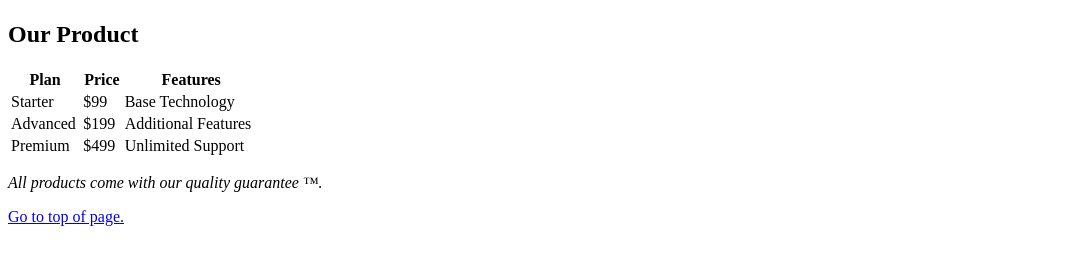
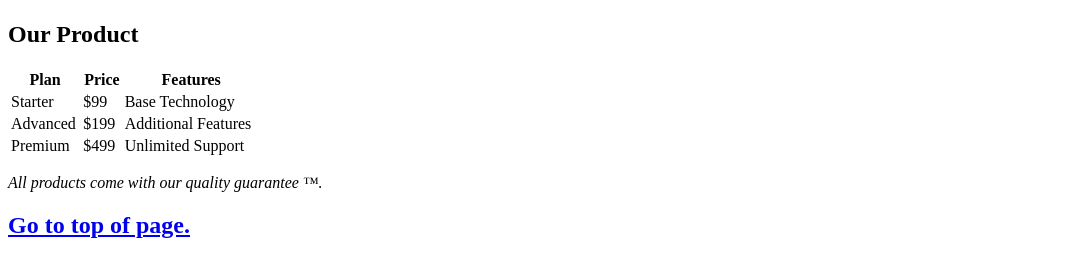
Before and after one commit to titobyte/codeup-web-exercises, a plain HTML site: page welcome.html in a window 1280 px wide. Shown: the part 1281-1540 px from the top of the page, without its empty margins (0-1078 px from the left). Before the commit the page ends 1515 px from the top, so only its background shows below. Drawn offline with Linux system fonts and the light colour scheme.

Commit message:
page up link edit

```diff
--- a/welcome.html
+++ b/welcome.html
@@ -66,7 +66,7 @@
 
 <footer>
     <p><em>All products come with our quality guarantee &trade;.</em></p>
-    <a href="#top">Go to top of page.</a>
+    <h2><a href="#top">Go to top of page.</a></h2>
 </footer>
 
 </body>
```
